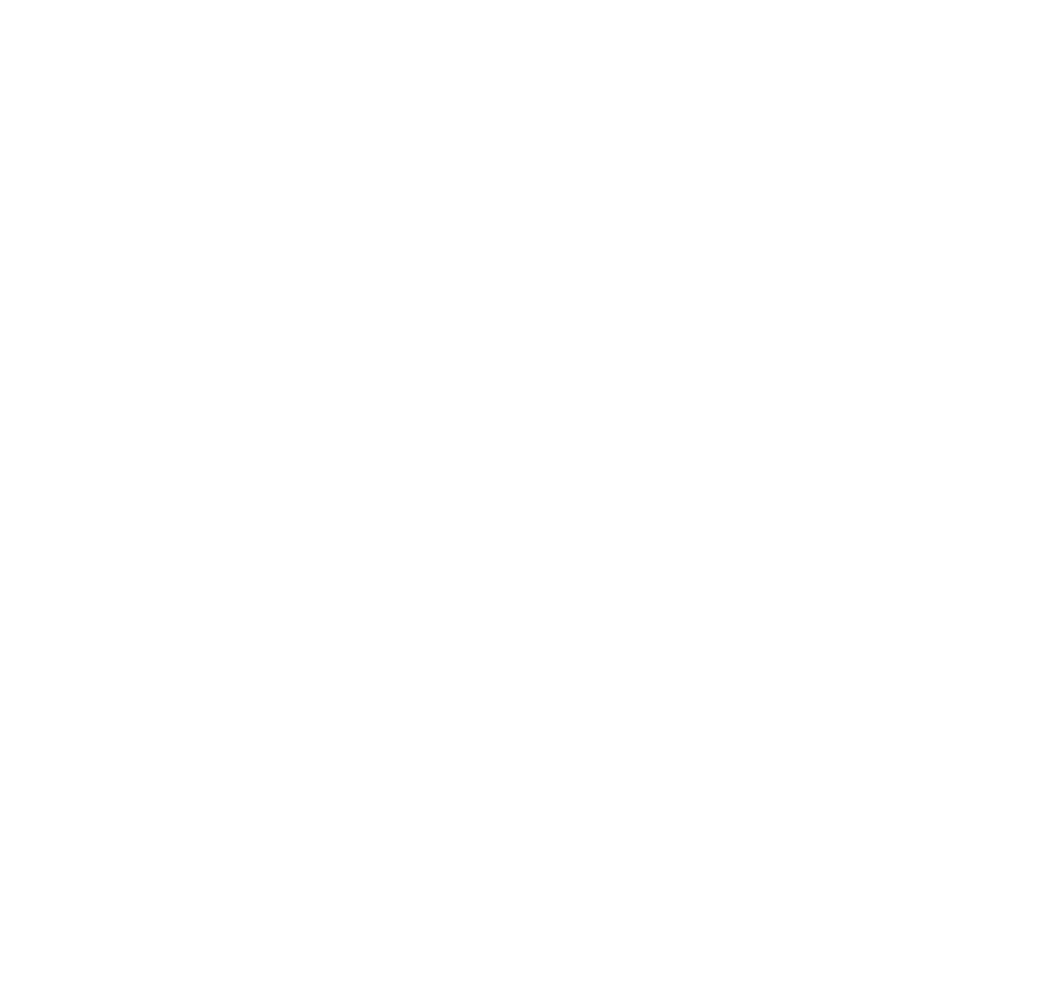
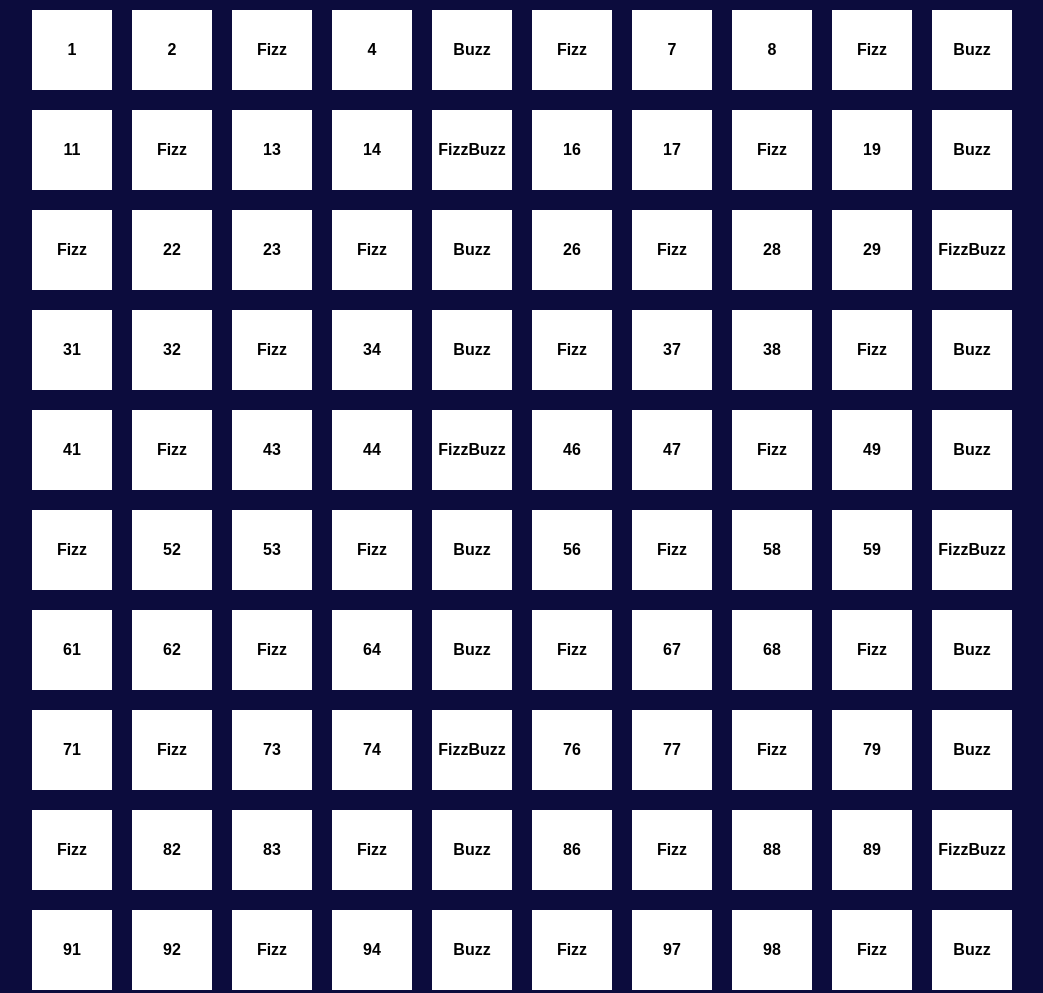
Before and after one commit to Giotreglia/js-fizzbuzz, a plain HTML site: page index.html in a window 1280 px wide. Shown: the whole page, without its empty margins (118-1161 px from the left). Before the commit the page ends 800 px from the top, so only its background shows below. Drawn offline with Linux system fonts and the light colour scheme.

Commit message:
Programma funzionante con creazione elementi in html

```diff
--- a/css/style.css
+++ b/css/style.css
@@ -3,3 +3,26 @@
     margin: 0;
     box-sizing: border-box;
 }
+
+body {
+    background-color: rgba(3, 3, 54, 0.959);
+}
+
+.container {
+    width: 1000px;
+    margin: auto;
+    display: flex;
+    flex-wrap: wrap;
+}
+
+.square {
+    height: 80px;
+    width: 80px;
+    margin: 10px;
+    background-color: white;
+    display: flex;
+    justify-content: center;
+    align-items: center;
+    font-weight: bold;
+    font-family: Arial, Helvetica, sans-serif;
+}
--- a/index.html
+++ b/index.html
@@ -9,6 +9,12 @@
 </head>
 <body>
 
+    <!-- Squares Container -->
+    <div class="container">
+
+    </div>
+
+
     <script type="text/javascript" src="js/main.js"></script>
 </body>
 </html>
--- a/js/main.js
+++ b/js/main.js
@@ -6,14 +6,59 @@
         se i è divisibile per entrambi mostra "FizzBuzz"
 */
 
+const containerDom = document.querySelector(".container");
+
 for (let i = 1; i <= 100; i++) {
+
     if (i % (3 * 5) == 0) {
-        console.log("FizzBuzz");
+
+        /* //Se divisibile per 3*5 mostra FizzBuzz con inner.HTML
+        const squareDom = `<div class="square">FizzBuzz</div>`;
+        containerDom.innerHTML += squareDom; */
+
+        ////Se divisibile per 3*5 mostra FizzBuzz con creazione dinamica elementi
+        const squareDom = document.createElement("div");
+        squareDom.classList.add("square");
+        squareDom.append("FizzBuzz");
+        containerDom.append(squareDom);
+
+
+
     } else if (i % 5 == 0) {
-        console.log("Buzz");
+
+        /* //Se divisibile per 5 mostra Buzz con inner.HTML
+        const squareDom = `<div class="square">Buzz</div>`;
+        containerDom.innerHTML += squareDom; */
+
+        //Se divisibile per 5 mostra Buzz con creazione dinamica elementi
+        const squareDom = document.createElement("div");
+        squareDom.classList.add("square");
+        squareDom.append("Buzz");
+        containerDom.append(squareDom);
+
     } else if (i % 3 == 0) {
-        console.log("Fizz");
+
+        /* //Se divisibile per 3 mostra Fizz con inner.HTML
+        const squareDom = `<div class="square">Fizz</div>`;
+        containerDom.innerHTML += squareDom; */
+
+        //Se divisibile per 3 mostra Fizz con creazione dinamica elementi
+        const squareDom = document.createElement("div");
+        squareDom.classList.add("square");
+        squareDom.append("Fizz");
+        containerDom.append(squareDom);
+
     } else {
-        console.log(i);
+
+        /* //Altrimenti mostra i con inner.HTML
+        const squareDom = `<div class="square">${i}</div>`;
+        containerDom.innerHTML += squareDom; */
+
+        //Altrimenti mostra i con creazione dinamica elementi
+        const squareDom = document.createElement("div");
+        squareDom.classList.add("square");
+        squareDom.append(i);
+        containerDom.append(squareDom);
+
     }
 }
```
